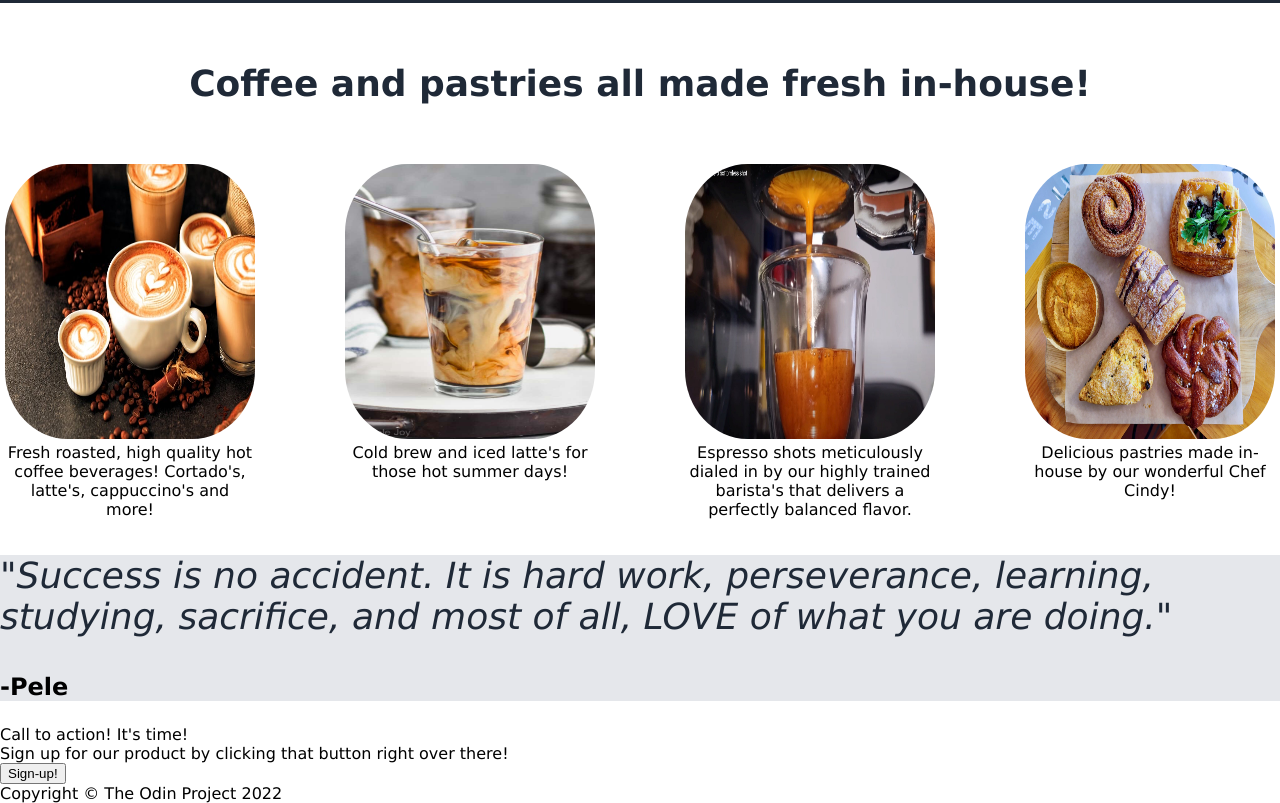
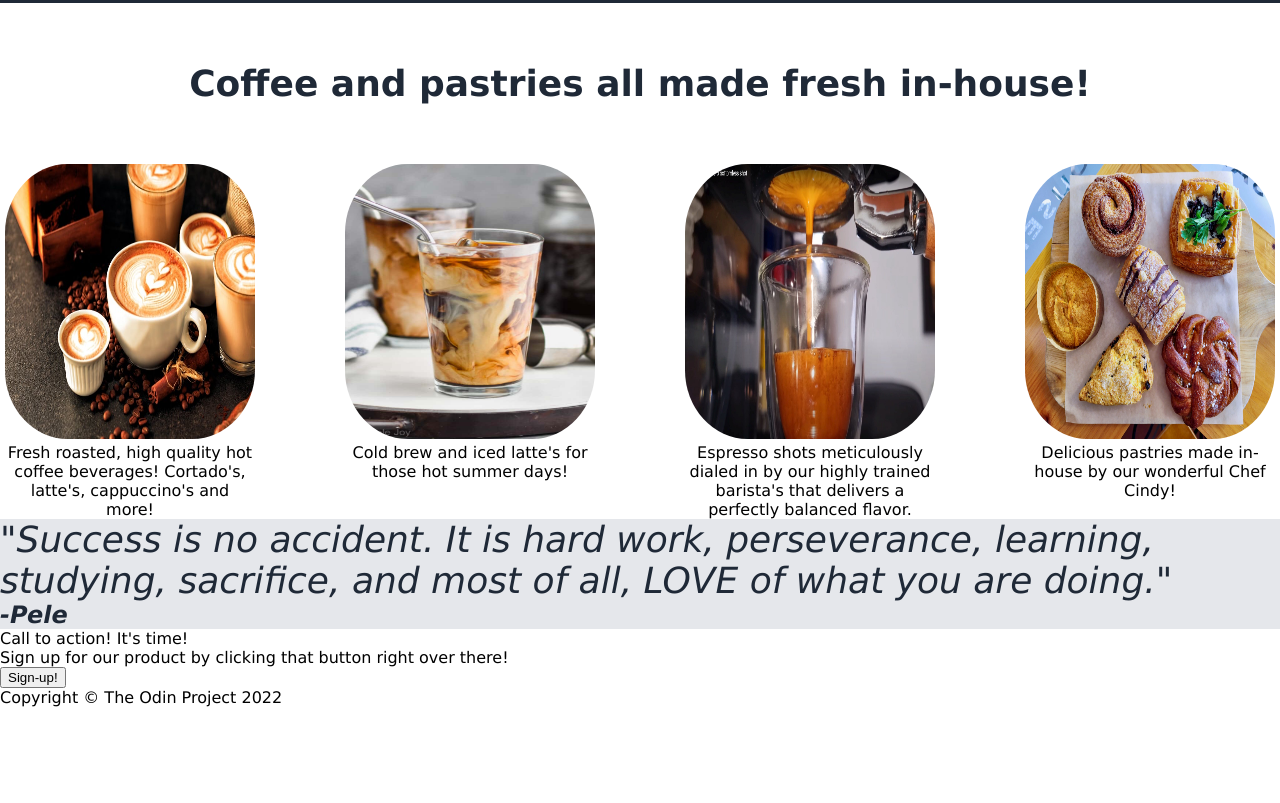
Before and after one commit to Theski-Theland/landing-page, a plain HTML site: page index.html in a window 1280 px wide. Shown: the part 751-1554 px from the top of the page. After the commit the page ends 1458 px from the top, so only its background shows below. Drawn offline with Linux system fonts and the light colour scheme.

Commit message:
Readjust classes in body-three

```diff
--- a/index.html
+++ b/index.html
@@ -46,8 +46,10 @@
             </div>
         </div>
         <div class="body-three">
-            <p class="quote">"Success is no accident. It is hard work, perseverance, learning, studying, sacrifice, and most of all, <span>LOVE</span> of what you are doing."</p>
-            <p class="pele">-Pele</p>
+            <div class="quote">
+                <div class="quote-text">"Success is no accident. It is hard work, perseverance, learning, studying, sacrifice, and most of all, LOVE of what you are doing."</div>
+                <div class="pele">-Pele</div>
+            </div>
         </div>
         <div class="body-four">
             <div class="text">
```
